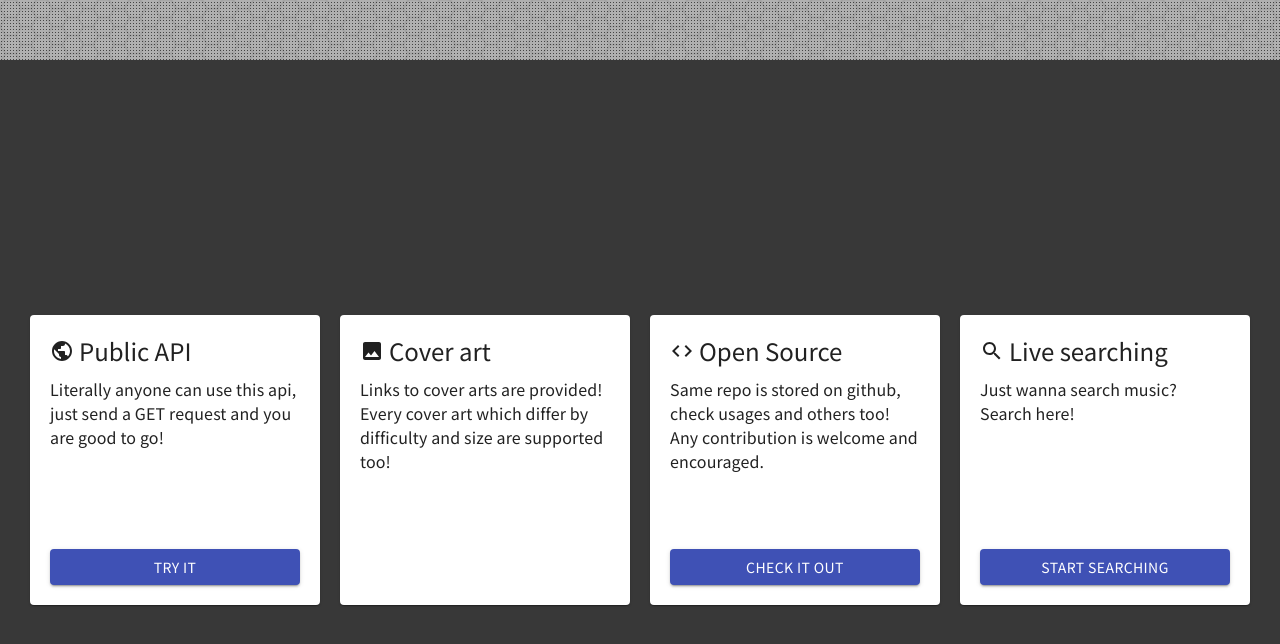
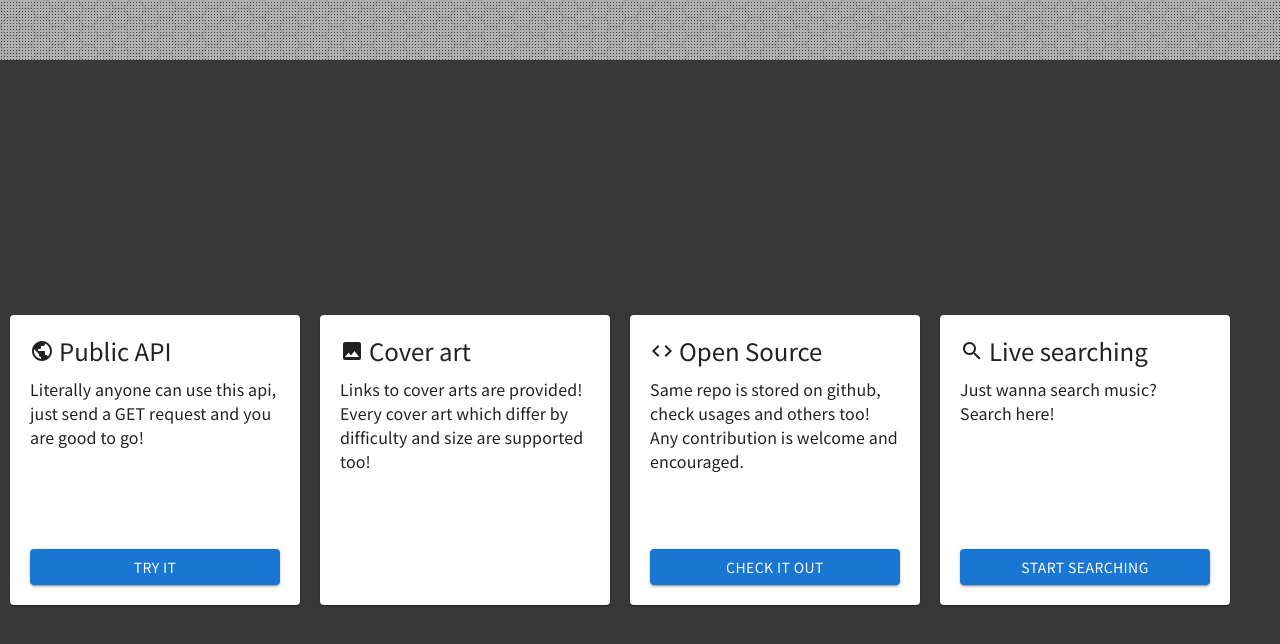
Before and after one commit to hw4n/sdvx-page, a React (Create React App) app: page / in a window 1280 px wide. Shown: the part 740-1384 px from the top of the page. Built offline with nearby package versions, Linux system fonts and the light colour scheme.

Commit message:
feat: upgrade material-ui to mui

```diff
--- a/package.json
+++ b/package.json
@@ -3,8 +3,10 @@
   "version": "0.1.0",
   "private": true,
   "dependencies": {
-    "@material-ui/core": "^4.11.4",
-    "@material-ui/icons": "^4.11.2",
+    "@emotion/react": "^11.5.0",
+    "@emotion/styled": "^11.3.0",
+    "@mui/icons-material": "^5.0.5",
+    "@mui/material": "^5.0.6",
     "@testing-library/jest-dom": "^5.11.4",
     "@testing-library/react": "^11.1.0",
     "@testing-library/user-event": "^12.1.10",
--- a/public/index.html
+++ b/public/index.html
@@ -25,6 +25,10 @@
       Learn how to configure a non-root public URL by running `npm run build`.
     -->
     <title>React App</title>
+    <link
+      rel="stylesheet"
+      href="https://fonts.googleapis.com/css?family=Roboto:300,400,500,700&display=swap"
+    />
   </head>
   <body>
     <noscript>You need to enable JavaScript to run this app.</noscript>
--- a/src/App.js
+++ b/src/App.js
@@ -7,6 +7,7 @@
 
 import Landing from './components/Landing';
 import Search from './components/Search';
+import Header from './components/Header';
 
 function App() {
   return (
@@ -16,6 +17,7 @@
           <Landing />
         </Route>
         <Route path='/search' exact>
+          <Header />
           <Search />
         </Route>
       </Switch>
--- a/src/components/Feature.js
+++ b/src/components/Feature.js
@@ -1,6 +1,6 @@
 import React from 'react'
 
-import { Typography, Paper, Button } from '@material-ui/core';
+import { Typography, Paper, Button } from '@mui/material';
 import { Link } from 'react-router-dom';
 
 export default function Feature(props) {
--- a/src/components/Landing.js
+++ b/src/components/Landing.js
@@ -2,8 +2,8 @@
 import './Landing.css';
 import Feature from './Feature';
 
-import { Typography, Grid } from '@material-ui/core';
-import { Public, Image, Code, Search } from '@material-ui/icons';
+import { Typography, Grid } from '@mui/material';
+import { Public, Image, Code, Search } from '@mui/icons-material';
 
 export default function Landing() {
   return (
--- a/src/components/MusicCover.js
+++ b/src/components/MusicCover.js
@@ -1,5 +1,5 @@
 import React from 'react'
-import { Paper } from '@material-ui/core';
+import { Paper } from '@mui/material';
 
 export default function MusicCover(props) {
   const { src, difname, dif } = props;
--- a/src/components/MusicInfo.js
+++ b/src/components/MusicInfo.js
@@ -1,6 +1,6 @@
 import React from 'react'
 
-import { Typography } from '@material-ui/core';
+import { Typography } from '@mui/material';
 
 export default function MusicInfo(props) {
   const { title_name, artist_name, distribution_date, bpm_min, bpm_max, version } = props.info;
--- a/src/components/MusicList.js
+++ b/src/components/MusicList.js
@@ -1,5 +1,5 @@
 import React from 'react'
-import { Paper } from '@material-ui/core';
+import { Paper } from '@mui/material';
 import './MusicList.css'
 
 import MusicInfo from './MusicInfo';
--- a/src/components/Search.js
+++ b/src/components/Search.js
@@ -1,7 +1,7 @@
 import { useState, useEffect } from 'react';
 import './Search.css';
 
-import { TextField } from '@material-ui/core';
+import { TextField } from '@mui/material';
 
 import axios from 'axios';
 
```
Also changed, not shown: 1 other file (tests, documents, lock files or other folders).
